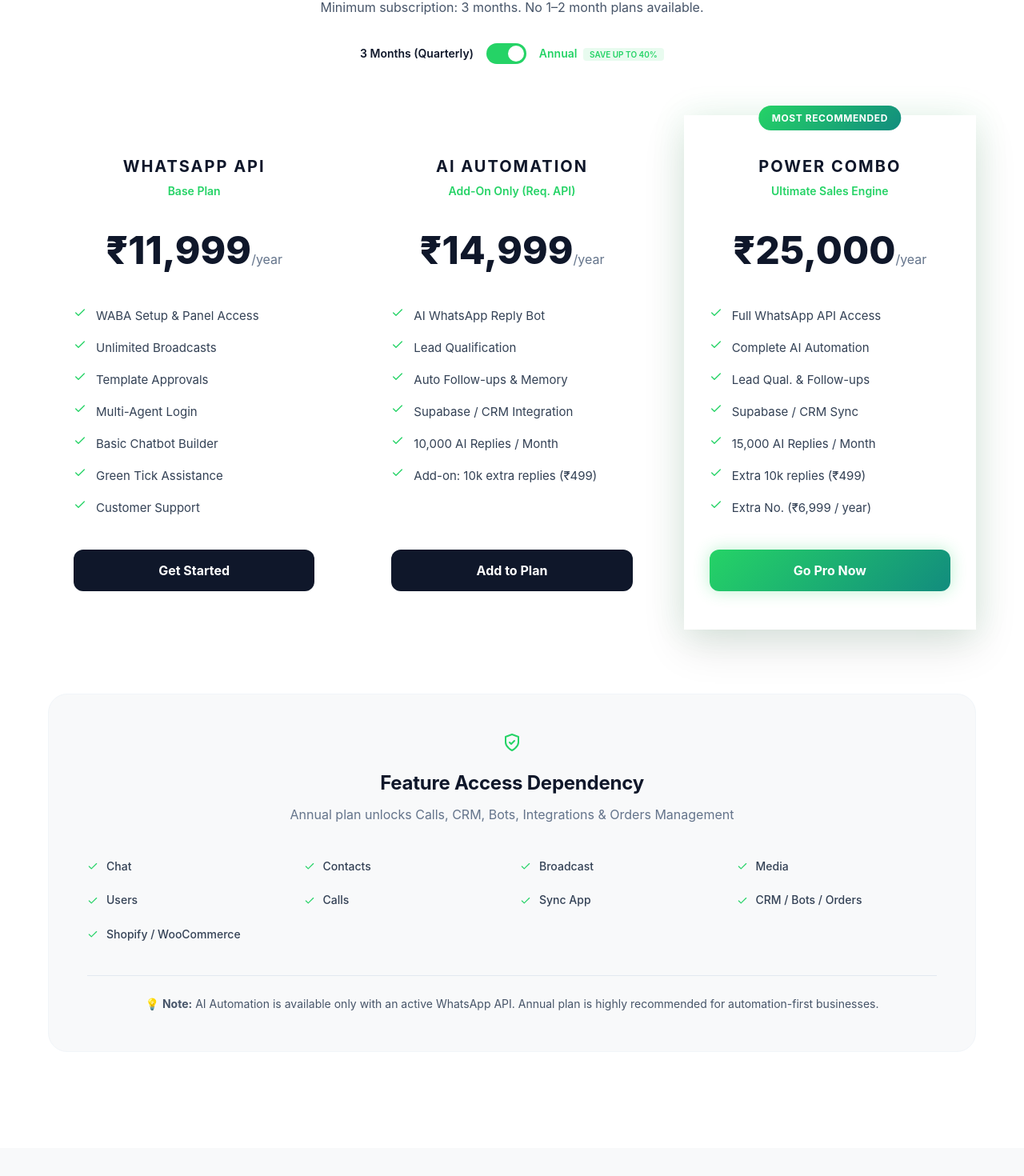
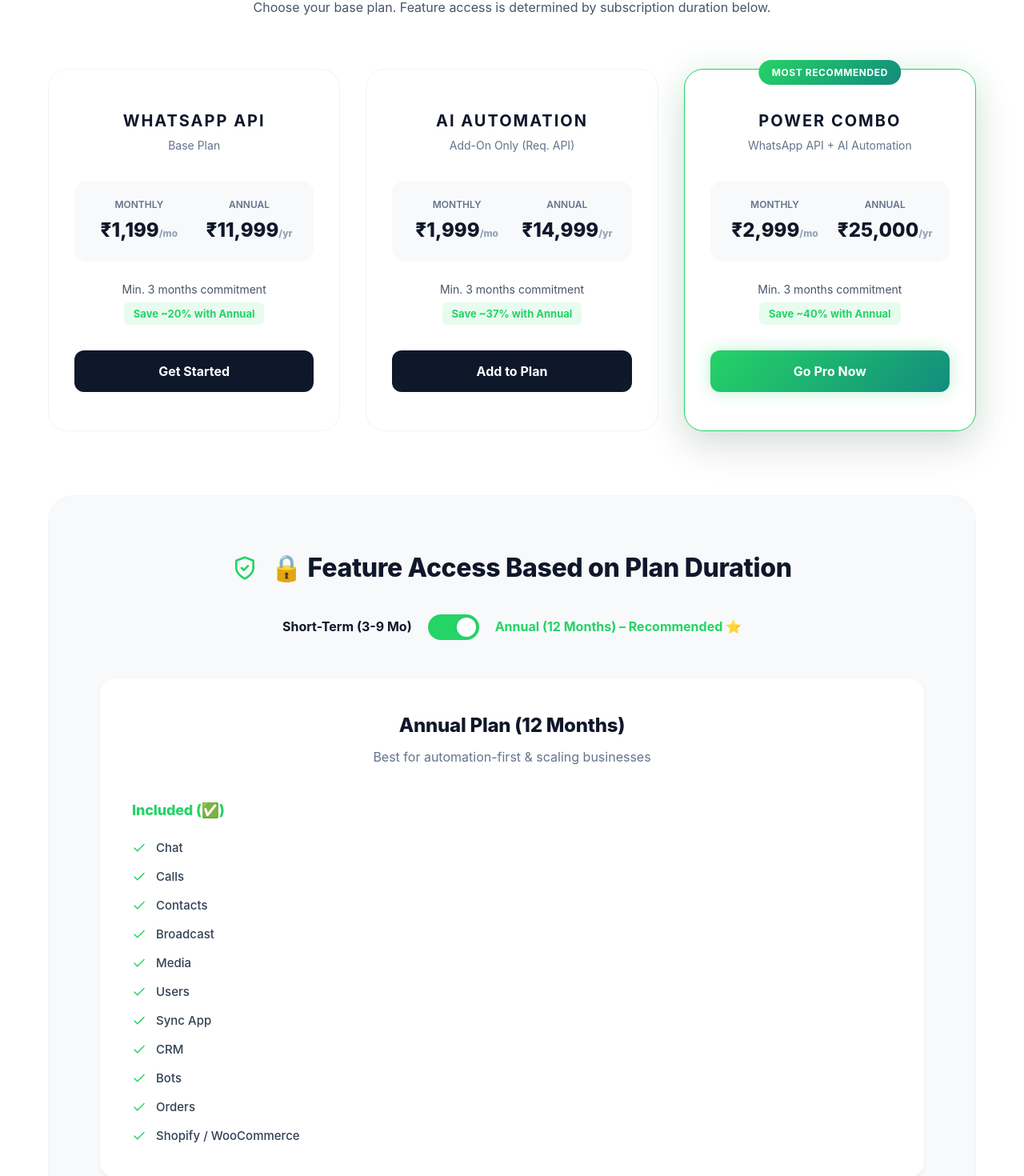
Before and after one commit to vikasnayakrgh-stack/bluetick-digital-web, a React (Vite) app: page / in a window 1280 px wide. Shown: the part 9100-10570 px from the top of the page at 80% size. Built offline with nearby package versions, Linux system fonts and the light colour scheme.

Commit message:
feat: complete zero-confusion pricing refactor with duration-based logic

```diff
--- a/src/components/Home/Pricing.jsx
+++ b/src/components/Home/Pricing.jsx
@@ -1,31 +1,23 @@
 import React, { useState } from 'react';
-import { motion } from 'framer-motion';
+import { motion, AnimatePresence } from 'framer-motion';
 import { Check, X, ShieldCheck } from 'lucide-react';
 import { PRICING_PLANS, DURATION_FEATURES } from '../../constants/pricing_faq';
 import styles from './Pricing.module.css';
 
 const Pricing = () => {
-    const [isAnnual, setIsAnnual] = useState(true);
+    const [featureDuration, setFeatureDuration] = useState('annual');
+
+    const durationData = featureDuration === 'annual' ? DURATION_FEATURES.annual : DURATION_FEATURES.shortTerm;
 
     return (
         <section id="pricing" className={styles.section}>
             <div className="container">
                 <div className={styles.header}>
-                    <h2 className={styles.title}>Final & Transparent Pricing</h2>
-                    <p className={styles.subtitle}>Minimum subscription: 3 months. No 1–2 month plans available.</p>
-
-                    <div className={styles.toggleWrapper}>
-                        <span className={!isAnnual ? styles.activeText : ''}>3 Months (Quarterly)</span>
-                        <button
-                            className={`${styles.toggle} ${isAnnual ? styles.active : ''}`}
-                            onClick={() => setIsAnnual(!isAnnual)}
-                        >
-                            <div className={styles.switch} />
-                        </button>
-                        <span className={isAnnual ? styles.activeText : ''}>Annual <span className={styles.discount}>SAVE UP TO 40%</span></span>
-                    </div>
+                    <h2 className={styles.title}>Simple, Fixed Pricing</h2>
+                    <p className={styles.subtitle}>Choose your base plan. Feature access is determined by subscription duration below.</p>
                 </div>
 
+                {/* 1. Pricing Cards */}
                 <div className={styles.grid}>
                     {PRICING_PLANS.map((plan, index) => (
                         <motion.div
@@ -41,69 +33,97 @@
                             <div className={styles.planHeader}>
                                 <h3 className={styles.planName}>{plan.name}</h3>
                                 <p className={styles.tagline}>{plan.tagline}</p>
-                                <div className={styles.priceContainer}>
-                                    <span className={styles.price}>
-                                        {isAnnual ? plan.priceAnnual : plan.price}
-                                    </span>
-                                    <span className={styles.period}>{isAnnual ? '/year' : '/month'}</span>
+
+                                <div className={styles.priceGrid}>
+                                    <div className={styles.priceBox}>
+                                        <span className={styles.priceLabel}>Monthly</span>
+                                        <span className={styles.priceValue}>{plan.price}<small>/mo</small></span>
+                                    </div>
+                                    <div className={styles.priceBox}>
+                                        <span className={styles.priceLabel}>Annual</span>
+                                        <span className={styles.priceValue}>{plan.priceAnnual}<small>/yr</small></span>
+                                    </div>
                                 </div>
-                                {!isAnnual && (
-                                    <div className={styles.upfront}>
-                                        <span>Total upfront: <strong>{plan.upfront}</strong></span>
-                                        <small>(Billed every 3 months)</small>
-                                    </div>
-                                )}
+
+                                <div className={styles.billingInfo}>
+                                    <p>Min. 3 months commitment</p>
+                                    <span className={styles.savingsHighlight}>{plan.savings}</span>
+                                </div>
                             </div>
 
-                            <ul className={styles.featureList}>
-                                {plan.features
-                                    .filter(feature => {
-                                        if (typeof feature === 'object' && feature.annualOnly) {
-                                            return isAnnual;
-                                        }
-                                        return true;
-                                    })
-                                    .map((feature, i) => (
-                                        <li key={i} className={styles.featureItem}>
-                                            <Check size={16} className={styles.check} />
-                                            {typeof feature === 'object' ? feature.text : feature}
-                                        </li>
-                                    ))}
-                            </ul>
-
-                            <button
-                                className={`${styles.ctaBtn} ${plan.featured ? styles.featuredBtn : ''}`}
-                            >
+                            <button className={`${styles.ctaBtn} ${plan.featured ? styles.featuredBtn : ''}`}>
                                 {plan.cta}
                             </button>
                         </motion.div>
                     ))}
                 </div>
 
-                <div className={styles.featureMatrix}>
-                    <div className={styles.matrixHeader}>
-                        <ShieldCheck size={24} color="var(--color-action-primary)" />
-                        <h3>Feature Access Dependency</h3>
-                        <p>Annual plan unlocks Calls, CRM, Bots, Integrations & Orders Management</p>
+                {/* 2. Feature Access Section */}
+                <div className={styles.featureAccessSection}>
+                    <div className={styles.accessHeader}>
+                        <h2 className={styles.accessTitle}>
+                            <ShieldCheck size={32} className={styles.accessIcon} />
+                            🔒 Feature Access Based on Plan Duration
+                        </h2>
+
+                        <div className={styles.accessToggleWrapper}>
+                            <span className={featureDuration === 'shortTerm' ? styles.activeToggleText : ''}>Short-Term (3-9 Mo)</span>
+                            <button
+                                className={`${styles.accessToggle} ${featureDuration === 'annual' ? styles.toggleOn : ''}`}
+                                onClick={() => setFeatureDuration(featureDuration === 'annual' ? 'shortTerm' : 'annual')}
+                                aria-label="Toggle feature duration"
+                            >
+                                <div className={styles.toggleBall} />
+                            </button>
+                            <span className={featureDuration === 'annual' ? styles.activeToggleText : ''}>Annual (12 Months) – Recommended ⭐</span>
+                        </div>
                     </div>
 
-                    <div className={styles.matrixGrid}>
-                        {(isAnnual ? DURATION_FEATURES.annual : DURATION_FEATURES.monthly).map((feature, idx) => (
-                            <div key={idx} className={styles.matrixItem}>
-                                {feature.available ? (
-                                    <Check size={14} className={styles.matrixCheck} />
-                                ) : (
-                                    <X size={14} className={styles.matrixCross} />
+                    <AnimatePresence mode="wait">
+                        <motion.div
+                            key={featureDuration}
+                            initial={{ opacity: 0, y: 10 }}
+                            animate={{ opacity: 1, y: 0 }}
+                            exit={{ opacity: 0, y: -10 }}
+                            transition={{ duration: 0.2 }}
+                            className={styles.durationContent}
+                        >
+                            <div className={styles.durationInfo}>
+                                <h3>{durationData.title} ({durationData.duration})</h3>
+                                <p>{durationData.subtext}</p>
+                            </div>
+
+                            <div className={styles.featureGroups}>
+                                <div className={styles.featureGroup}>
+                                    <h4 className={styles.groupTitleIncluded}>Included (✅)</h4>
+                                    <ul className={styles.featureList}>
+                                        {durationData.included.map((item, idx) => (
+                                            <li key={idx} className={styles.featureItem}>
+                                                <Check size={18} className={styles.checkIcon} /> {item}
+                                            </li>
+                                        ))}
+                                    </ul>
+                                </div>
+
+                                {durationData.notIncluded.length > 0 && (
+                                    <div className={styles.featureGroup}>
+                                        <h4 className={styles.groupTitleNotIncluded}>Not Included (❌)</h4>
+                                        <ul className={styles.featureList}>
+                                            {durationData.notIncluded.map((item, idx) => (
+                                                <li key={idx} className={`${styles.featureItem} ${styles.disabledItem}`}>
+                                                    <X size={18} className={styles.crossIcon} /> {item}
+                                                </li>
+                                            ))}
+                                        </ul>
+                                    </div>
                                 )}
-                                <span className={!feature.available ? styles.unavailable : ''}>{feature.name}</span>
                             </div>
-                        ))}
+                        </motion.div>
+                    </AnimatePresence>
+
+                    <div className={styles.accessFooter}>
+                        <p>📌 Advanced automation and integrations are unlocked only on annual plans.</p>
                     </div>
-
-                    <p className={styles.finalNote}>
-                        💡 <strong>Note:</strong> AI Automation is available only with an active WhatsApp API.
-                        Annual plan is highly recommended for automation-first businesses.
-                    </p>
                 </div>
             </div>
         </section>
--- a/src/components/Home/Pricing.module.css
+++ b/src/components/Home/Pricing.module.css
@@ -19,77 +19,31 @@
     margin-bottom: 32px;
 }
 
-.toggleWrapper {
-    display: flex;
-    align-items: center;
-    justify-content: center;
-    gap: 16px;
-    font-size: 14px;
-    font-weight: 600;
-}
-
-.activeText {
-    color: var(--color-action-primary);
-}
-
-.toggle {
-    width: 50px;
-    height: 26px;
-    background: var(--color-slate-200);
-    border-radius: 100px;
-    padding: 3px;
-    border: none;
-    cursor: pointer;
-    transition: var(--transition-base);
-    display: flex;
-    align-items: center;
-}
-
-.toggle.active {
-    background: var(--color-action-primary);
-}
-
-.switch {
-    width: 20px;
-    height: 20px;
-    background: #fff;
-    border-radius: 50%;
-    transition: var(--transition-base);
-}
-
-.toggle.active .switch {
-    transform: translateX(24px);
-}
-
-.discount {
-    background: rgba(37, 211, 102, 0.1);
-    color: var(--color-action-primary);
-    padding: 2px 8px;
-    border-radius: 4px;
-    font-size: 10px;
-    margin-left: 4px;
-}
-
+/* 1. Pricing Cards */
 .grid {
     display: grid;
     grid-template-columns: repeat(3, 1fr);
     gap: 32px;
-    align-items: flex-start;
+    margin-bottom: 80px;
 }
 
 .card {
     position: relative;
     padding: 48px 32px;
+    background: #fff;
+    border-radius: 24px;
+    border: 1px solid var(--color-slate-100);
     text-align: center;
     display: flex;
     flex-direction: column;
     height: 100%;
+    transition: var(--transition-base);
 }
 
 .featured {
     border-color: var(--color-action-primary);
     box-shadow: var(--shadow-lg), var(--glow-secondary);
-    transform: scale(1.05);
+    transform: scale(1.02);
     z-index: 2;
 }
 
@@ -119,63 +73,62 @@
 
 .tagline {
     font-size: 14px;
-    color: var(--color-action-primary);
-    font-weight: 600;
-    margin-bottom: 24px;
-}
-
-.priceContainer {
+    color: var(--color-slate-500);
     margin-bottom: 32px;
 }
 
-.price {
-    font-size: 48px;
+.priceGrid {
+    display: grid;
+    grid-template-columns: 1fr 1fr;
+    gap: 16px;
+    margin-bottom: 24px;
+    padding: 20px;
+    background: var(--color-gray-50);
+    border-radius: 16px;
+}
+
+.priceBox {
+    display: flex;
+    flex-direction: column;
+    gap: 4px;
+}
+
+.priceLabel {
+    font-size: 12px;
+    font-weight: 600;
+    color: var(--color-slate-500);
+    text-transform: uppercase;
+}
+
+.priceValue {
+    font-size: 24px;
     font-weight: 800;
     color: var(--color-slate-900);
 }
 
-.period {
-    font-size: 16px;
-    color: var(--color-slate-500);
-}
-
-.upfront {
-    margin-top: 12px;
-    display: flex;
-    flex-direction: column;
-    gap: 2px;
-}
-
-.upfront span {
-    font-size: 14px;
-    color: var(--color-slate-700);
-}
-
-.upfront small {
-    font-size: 11px;
+.priceValue small {
+    font-size: 12px;
     color: var(--color-slate-400);
 }
 
-.featureList {
-    list-style: none;
-    padding: 0;
-    margin: 0 0 40px;
-    text-align: left;
-    display: flex;
-    flex-direction: column;
-    gap: 16px;
+.billingInfo {
+    margin-bottom: 32px;
+    font-size: 14px;
 }
 
-.featureItem {
-    display: flex;
-    gap: 12px;
-    font-size: 15px;
-    color: var(--color-slate-700);
+.billingInfo p {
+    color: var(--color-slate-600);
+    margin-bottom: 4px;
 }
 
-.check {
-    color: var(--color-action-primary);
+.savingsHighlight {
+    display: inline-block;
+    background: rgba(37, 211, 102, 0.1);
+    color: #25D366;
+    padding: 4px 12px;
+    border-radius: 6px;
     font-weight: 700;
+    font-size: 13px;
 }
 
 .ctaBtn {
@@ -196,82 +149,177 @@
     box-shadow: var(--glow-primary);
 }
 
-.ctaBtn:hover {
-    transform: translateY(-2px);
-    opacity: 0.9;
-}
-
-.featureMatrix {
-    margin-top: 80px;
-    padding: 48px;
+/* 2. Feature Access Section */
+.featureAccessSection {
     background: var(--color-gray-50);
-    border-radius: 24px;
+    border-radius: 32px;
+    padding: 64px;
     border: 1px solid var(--color-slate-100);
 }
 
-.matrixHeader {
+.accessHeader {
+    text-align: center;
+    margin-bottom: 48px;
+}
+
+.accessTitle {
+    display: flex;
+    align-items: center;
+    justify-content: center;
+    gap: 16px;
+    font-size: 32px;
+    font-weight: 800;
+    margin-bottom: 32px;
+}
+
+.accessIcon {
+    color: var(--color-action-primary);
+}
+
+.accessToggleWrapper {
+    display: flex;
+    align-items: center;
+    justify-content: center;
+    gap: 20px;
+    font-weight: 700;
+}
+
+.activeToggleText {
+    color: var(--color-action-primary);
+}
+
+.accessToggle {
+    width: 64px;
+    height: 32px;
+    background: var(--color-slate-200);
+    border-radius: 100px;
+    padding: 4px;
+    border: none;
+    cursor: pointer;
+    transition: var(--transition-base);
+    position: relative;
+}
+
+.toggle ball {
+    width: 24px;
+    height: 24px;
+    background: #fff;
+    border-radius: 50%;
+    transition: var(--transition-base);
+}
+
+.toggleOn {
+    background: var(--color-action-primary);
+}
+
+.toggleOn .toggleBall {
+    transform: translateX(32px);
+}
+
+.toggleBall {
+    width: 24px;
+    height: 24px;
+    background: #fff;
+    border-radius: 50%;
+    transition: var(--transition-base);
+}
+
+.durationContent {
+    background: #fff;
+    border-radius: 20px;
+    padding: 40px;
+    box-shadow: var(--shadow-sm);
+}
+
+.durationInfo {
     text-align: center;
     margin-bottom: 40px;
 }
 
-.matrixHeader h3 {
+.durationInfo h3 {
     font-size: 24px;
-    font-weight: 700;
-    margin: 12px 0 8px;
+    margin-bottom: 8px;
 }
 
-.matrixHeader p {
+.annualTitle {
+    color: var(--color-action-primary);
+}
+
+.durationInfo p {
     color: var(--color-slate-500);
 }
 
-.matrixGrid {
+.featureGroups {
     display: grid;
-    grid-template-columns: repeat(4, 1fr);
-    gap: 20px;
+    grid-template-columns: 1fr 1fr;
+    gap: 48px;
 }
 
-.matrixItem {
+.featureList {
+    list-style: none;
+    padding: 0;
+    margin: 0;
+    display: flex;
+    flex-direction: column;
+    gap: 12px;
+}
+
+.featureItem {
     display: flex;
     align-items: center;
-    gap: 10px;
-    font-size: 14px;
+    gap: 12px;
+    font-size: 15px;
+    color: var(--color-slate-700);
     font-weight: 500;
-    color: var(--color-slate-700);
 }
 
-.matrixCheck {
+.groupTitleIncluded {
+    color: #25D366;
+    margin-bottom: 20px;
+    font-size: 18px;
+}
+
+.groupTitleNotIncluded {
+    color: var(--color-slate-400);
+    margin-bottom: 20px;
+    font-size: 18px;
+}
+
+.disabledItem {
+    color: var(--color-slate-400);
+    text-decoration: line-through;
+}
+
+.checkIcon {
     color: #25D366;
     flex-shrink: 0;
 }
 
-.matrixCross {
+.crossIcon {
     color: var(--color-slate-300);
     flex-shrink: 0;
 }
 
-.unavailable {
-    color: var(--color-slate-400);
-    text-decoration: line-through;
-}
-
-.finalNote {
+.accessFooter {
     margin-top: 40px;
     text-align: center;
-    font-size: 14px;
+    font-size: 15px;
     color: var(--color-slate-600);
-    padding-top: 24px;
-    border-top: 1px solid var(--color-slate-200);
+    font-weight: 600;
 }
 
 @media (max-width: 1024px) {
     .grid {
         grid-template-columns: 1fr;
-        max-width: 400px;
-        margin: 0 auto;
-        gap: 48px;
+        max-width: 450px;
+        margin: 0 auto 64px;
     }
 
-    .featured {
-        transform: scale(1);
+    .featureGroups {
+        grid-template-columns: 1fr;
+    }
+
+    .featureAccessSection {
+        padding: 40px 24px;
     }
 }
--- a/src/constants/pricing_faq.js
+++ b/src/constants/pricing_faq.js
@@ -6,16 +6,7 @@
         price: '₹1,199',
         priceAnnual: '₹11,999',
         upfront: '₹3,597',
-        period: '/month',
-        features: [
-            'WABA Setup & Panel Access',
-            'Unlimited Broadcasts',
-            'Template Approvals',
-            'Multi-Agent Login',
-            { text: 'Basic Chatbot Builder', annualOnly: true },
-            'Green Tick Assistance',
-            'Customer Support'
-        ],
+        savings: 'Save ~20% with Annual',
         cta: 'Get Started',
         featured: false
     },
@@ -26,35 +17,18 @@
         price: '₹1,999',
         priceAnnual: '₹14,999',
         upfront: '₹5,997',
-        period: '/month',
-        features: [
-            'AI WhatsApp Reply Bot',
-            'Lead Qualification',
-            'Auto Follow-ups & Memory',
-            'Supabase / CRM Integration',
-            '10,000 AI Replies / Month',
-            'Add-on: 10k extra replies (₹499)'
-        ],
+        savings: 'Save ~37% with Annual',
         cta: 'Add to Plan',
         featured: false
     },
     {
         id: 'combo',
         name: 'Power Combo',
-        tagline: 'Ultimate Sales Engine',
+        tagline: 'WhatsApp API + AI Automation',
         price: '₹2,999',
         priceAnnual: '₹25,000',
         upfront: '₹8,997',
-        period: '/month',
-        features: [
-            'Full WhatsApp API Access',
-            'Complete AI Automation',
-            'Lead Qual. & Follow-ups',
-            'Supabase / CRM Sync',
-            '15,000 AI Replies / Month',
-            'Extra 10k replies (₹499)',
-            'Extra No. (₹6,999 / year)'
-        ],
+        savings: 'Save ~40% with Annual',
         cta: 'Go Pro Now',
         featured: true,
         featuredLabel: 'Most Recommended'
@@ -62,28 +36,20 @@
 ];
 
 export const DURATION_FEATURES = {
-    monthly: [
-        { name: 'Chat', available: true },
-        { name: 'Contacts', available: true },
-        { name: 'Broadcast', available: true },
-        { name: 'Media', available: true },
-        { name: 'Users', available: true },
-        { name: 'Calls', available: false },
-        { name: 'Sync App', available: false },
-        { name: 'CRM / Bots / Orders', available: false },
-        { name: 'Shopify / WooCommerce', available: false }
-    ],
-    annual: [
-        { name: 'Chat', available: true },
-        { name: 'Contacts', available: true },
-        { name: 'Broadcast', available: true },
-        { name: 'Media', available: true },
-        { name: 'Users', available: true },
-        { name: 'Calls', available: true },
-        { name: 'Sync App', available: true },
-        { name: 'CRM / Bots / Orders', available: true },
-        { name: 'Shopify / WooCommerce', available: true }
-    ]
+    shortTerm: {
+        title: 'Short-Term Plans',
+        duration: '3–6–9 Months',
+        subtext: 'Best for basic chat & broadcast usage',
+        included: ['Chat', 'Contacts', 'Broadcast', 'Media', 'Users'],
+        notIncluded: ['Calls', 'Sync App', 'CRM / Bots / Orders', 'Shopify / WooCommerce']
+    },
+    annual: {
+        title: 'Annual Plan',
+        duration: '12 Months',
+        subtext: 'Best for automation-first & scaling businesses',
+        included: ['Chat', 'Calls', 'Contacts', 'Broadcast', 'Media', 'Users', 'Sync App', 'CRM', 'Bots', 'Orders', 'Shopify / WooCommerce'],
+        notIncluded: []
+    }
 };
 
 export const FAQ_DATA = [
```
